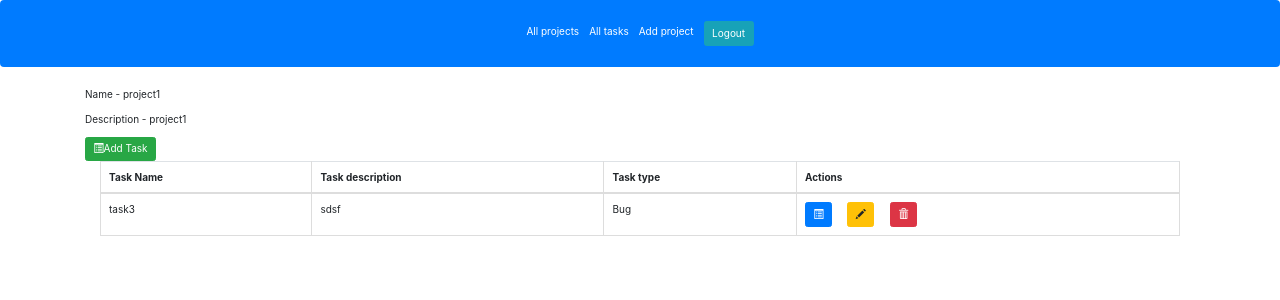
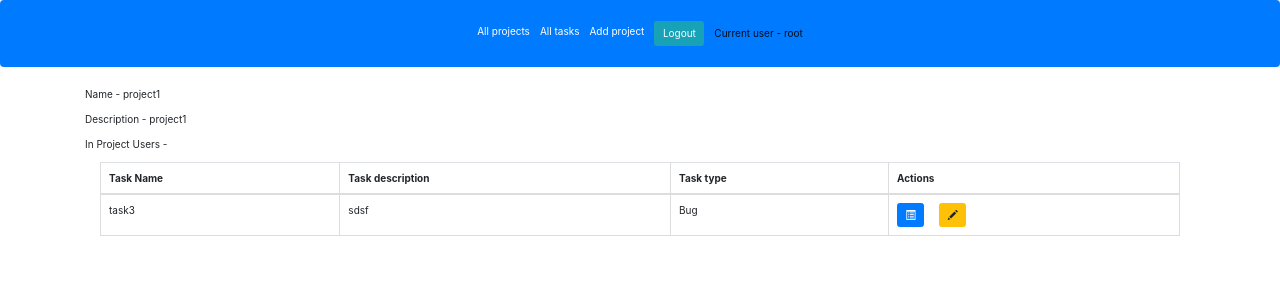
Before and after one commit to Alnazhm/homework_62_zhuldyz_kalbayeva, a Django app: page /projects/1 in a window 1280 px wide. Shown: the top 300 px of the page. Run offline with Django 4.2, Linux system fonts and the light colour scheme; a user stored in the database is signed in; data comes from the database, SQL or seed files in the repository; some libraries are stand-ins or nearby versions.

Commit message:
Сделаны 2 и 3 пункты, а точнее добавила связь многие-ко-многим между проектами и пользователями,реализована добавление и удаление пользователей из проекта, а также вывод пользователей проекта на его странице и созданы 3 группы Project Manager,Team Lead и Developer и настроены права доступа для этих ролей

```diff
--- a/app/todolist/models/projects.py
+++ b/app/todolist/models/projects.py
@@ -30,7 +30,11 @@ class Project(models.Model):
         verbose_name='Deleted',
         default=False, null=False
     )
-    # users = models.ManyToMany(User, related_name='projects', blank=True, through=User,)
+    users = models.ManyToManyField(
+        User,
+        related_name='projects',
+        blank=True
+        )
 
 
     def delete(self, using=None, keep_parents=False):
--- a/app/todolist/templates/base.html
+++ b/app/todolist/templates/base.html
@@ -26,12 +26,18 @@
         <li class="nav-item active ">
         <a class="nav-link text-white" href="{% url 'add_project' %}">Add project<span class="sr-only">(current)</span></a>
       </li>
+
             <li class="nav-item active ">
                    <a class="nav-link"><form action="{% url 'logout' %}" method="post">
                         {% csrf_token %}
                         <input class= "btn btn-info" type="submit" value="Logout">
                     </form><span class="sr-only">(current)</span></a>
                 </li>
+        <li class="nav-item active ">
+            <p class="nav-link" style="margin-top: 15px;">
+                Current user - {{ user.username }}
+            </p>
+        </li>
             {% else %}
 
              <li class="nav-item active "><a class="nav-link btn btn-info" style="margin-top: 7px; margin-bottom: 5px;" href="{% url 'login' %}" role="button">Sign In<span class="sr-only">(current)</span></a></li>
--- a/app/todolist/templates/detail_project.html
+++ b/app/todolist/templates/detail_project.html
@@ -2,11 +2,57 @@
 {% block content%}
 <p>Name - {{project.name}}</p>
 <p>Description - {{project.description}}</p>
-    <a class="card-link" href="{% url 'task_add' project.pk %}">
-        <button class="btn btn-success"><i class="glyphicon glyphicon-list-alt"></i>Add Task</button>
-    </a>
+<p> In Project Users -
+    {% for user in project.users.all %}
+        <span class="info-item"> {{ user.username }}{% if not forloop.last %}, {% endif %}</span>
+    {% endfor %}
+</p>
+
+<div class="row">
+    {% if user.is_authenticated %}
+         {% if  perms.todolist.add_tasks %}
+                {% for user in project.users.all  %}
+                    {% if user.username == request.user.username  %}
+                    <div class="col-2 text-center">
+                        <a href="{% url 'task_add' project.pk %}">
+                            <button type="submit" class="btn btn-primary btn-block">Add Task</button>
+                        </a>
+                    </div>
+                    {% endif %}
+                {% endfor %}
+         {% endif %}
+
+            {% for group in request.user.groups.all  %}
+                {% if group.name != 'Developer' %}
+                    {% for user in project.users.all  %}
+                        {% if user.username == request.user.username  %}
+                        <div class="col-2 text-center">
+                            <a href="{% url 'add_user_to_project' project.pk %}">
+                                <button type="submit" class="btn btn-primary btn-block">Add User</button>
+                            </a>
+                        </div>
+                        {% endif %}
+                    {% endfor %}
+                {% endif %}
+            {% endfor %}
+           {% for group in request.user.groups.all  %}
+                        {% if group.name != 'Developer' %}
+                            {% for user in project.users.all  %}
+                                {% if user.username == request.user.username  %}
+                                    <div class="col-2 text-center">
+                                        <a href="{% url 'delete_user_from_project' project.pk %}">
+                                            <button type="submit" class="btn btn-primary btn-block">Delete User</button>
+                                        </a>
+                                    </div>
+                                {% endif %}
+                            {% endfor %}
+                        {% endif %}
+            {% endfor %}
+    {% endif %}
+</div>
+
     {%for todo_task in todo_tasks%}
-        <div class="container">
+<div class="container">
   <div class="row">
     <div class="col-12">
       <table class="table table-bordered">
@@ -33,9 +79,19 @@
                 <a class="card-link" href="{% url 'edit_task' todo_task.pk %}">
               <button class="btn btn-warning"><i class="glyphicon glyphicon-pencil"></i></button>
                 </a>
-                <a class="card-link" href="{% url 'confirm_delete' todo_task.pk %}" >
-                <button type="button" class="btn btn-danger"><i class="glyphicon glyphicon-trash"></i></button>
-                </a>
+                {% for group in request.user.groups.all  %}
+                    {% if group.name != 'Developer' %}
+                        {% for user in project.users.all  %}
+                            {% if user.username == request.user.username  %}
+                                <a class="card-link" href="{% url 'confirm_delete' todo_task.pk %}" >
+                                <button type="button" class="btn btn-danger">
+                                    <i class="glyphicon glyphicon-trash"></i>
+                                </button>
+                                </a>
+                            {% endif %}
+                        {% endfor %}
+                    {% endif %}
+                {% endfor %}
             </td>
           </tr>
         </tbody>
--- a/app/todolist/templates/edit_project.html
+++ b/app/todolist/templates/edit_project.html
@@ -1,7 +1,7 @@
 {% extends 'base.html' %}
 {% block title %}
     Edit task
-{% endblock %}
+   {% endblock %}
 {% block content %}
     <div class="container">
         <div class="box">
@@ -16,4 +16,5 @@
            </form>
         </div>
     </div>
+
 {% endblock %}
--- a/app/todolist/templates/index_tasks.html
+++ b/app/todolist/templates/index_tasks.html
@@ -14,20 +14,22 @@
       {%if not forloop.last%}
       {% endif %}{% endfor %}
 
-      {% if user.is_authenticated %}
+
                 <a class="card-link" href="{% url 'edit_task' todo_task.pk %}">
                     <svg xmlns="http://www.w3.org/2000/svg" width="30" height="30" fill="currentColor" class="bi bi-pencil-square" viewBox="0 0 16 16">
                       <path d="M15.502 1.94a.5.5 0 0 1 0 .706L14.459 3.69l-2-2L13.502.646a.5.5 0 0 1 .707 0l1.293 1.293zm-1.75 2.456-2-2L4.939 9.21a.5.5 0 0 0-.121.196l-.805 2.414a.25.25 0 0 0 .316.316l2.414-.805a.5.5 0 0 0 .196-.12l6.813-6.814z"/>
                       <path fill-rule="evenodd" d="M1 13.5A1.5 1.5 0 0 0 2.5 15h11a1.5 1.5 0 0 0 1.5-1.5v-6a.5.5 0 0 0-1 0v6a.5.5 0 0 1-.5.5h-11a.5.5 0 0 1-.5-.5v-11a.5.5 0 0 1 .5-.5H9a.5.5 0 0 0 0-1H2.5A1.5 1.5 0 0 0 1 2.5v11z"/>
                     </svg>
                 </a>
+
+
                         <a class="card-link" href="{% url 'confirm_delete' todo_task.pk %}" >
                             <svg xmlns="http://www.w3.org/2000/svg" width="30" height="30" fill="currentColor" class="bi bi-file-earmark-x" viewBox="0 0 16 16">
                               <path d="M6.854 7.146a.5.5 0 1 0-.708.708L7.293 9l-1.147 1.146a.5.5 0 0 0 .708.708L8 9.707l1.146 1.147a.5.5 0 0 0 .708-.708L8.707 9l1.147-1.146a.5.5 0 0 0-.708-.708L8 8.293 6.854 7.146z"/>
                               <path d="M14 14V4.5L9.5 0H4a2 2 0 0 0-2 2v12a2 2 0 0 0 2 2h8a2 2 0 0 0 2-2zM9.5 3A1.5 1.5 0 0 0 11 4.5h2V14a1 1 0 0 1-1 1H4a1 1 0 0 1-1-1V2a1 1 0 0 1 1-1h5.5v2z"/>
                             </svg>
                         </a>
-  {% endif %}
+
       <a class="card-link" href="{% url 'task_detail' todo_task.pk %}">
           <svg xmlns="http://www.w3.org/2000/svg" width="30" height="30" fill="currentColor" class="bi bi-ticket-detailed-fill" viewBox="0 0 16 16">
             <path d="M0 4.5A1.5 1.5 0 0 1 1.5 3h13A1.5 1.5 0 0 1 16 4.5V6a.5.5 0 0 1-.5.5 1.5 1.5 0 0 0 0 3 .5.5 0 0 1 .5.5v1.5a1.5 1.5 0 0 1-1.5 1.5h-13A1.5 1.5 0 0 1 0 11.5V10a.5.5 0 0 1 .5-.5 1.5 1.5 0 1 0 0-3A.5.5 0 0 1 0 6V4.5Zm4 1a.5.5 0 0 0 .5.5h7a.5.5 0 0 0 0-1h-7a.5.5 0 0 0-.5.5Zm0 5a.5.5 0 0 0 .5.5h7a.5.5 0 0 0 0-1h-7a.5.5 0 0 0-.5.5ZM4 8a1 1 0 0 0 1 1h6a1 1 0 1 0 0-2H5a1 1 0 0 0-1 1Z"/>
--- a/app/todolist/urls.py
+++ b/app/todolist/urls.py
@@ -4,13 +4,14 @@ from todolist.views.add_task_view import TaskAddView
 from todolist.views.edit_task_view import TaskEditView
 from todolist.views.delete_task_view import TaskDeleteView
 from todolist.views.task_detail_view import TaskDetailView
-from todolist.views.projects import ProjectDetailView,ProjectAddView,ProjectEditView,ProjectDeleteView
+from todolist.views.projects import ProjectDetailView,ProjectAddView,ProjectEditView,ProjectDeleteView,AddUserToProjectView, ProjectUsersUpdateView
 from todolist.views.base_project import ProjectIndexView
 
 
 urlpatterns = [
     path('', ProjectIndexView.as_view(), name='index'),
     path('projects/add/', ProjectAddView.as_view(), name='add_project'),
+    path('project/<int:pk>/add_user/', AddUserToProjectView.as_view(), name='add_user_to_project'),
     path('projects/<int:pk>', ProjectDetailView.as_view(), name='detail_project'),
     path('projects/edit/<int:pk>', ProjectEditView.as_view(), name='edit_project'),
     path('projects/deleted/<int:pk>', ProjectDeleteView.as_view(), name='confirm_delete_project'),
@@ -18,7 +19,9 @@ urlpatterns = [
     path('projects/<int:pk>/task/add/', TaskAddView.as_view(), name='task_add'),
     path('tasks/<int:pk>', TaskDetailView.as_view(), name='task_detail'),
     path('tasks/edit/<int:pk>', TaskEditView.as_view(), name='edit_task'),
-    path('tasks/deleted/<int:pk>', TaskDeleteView.as_view(), name='confirm_delete')
+    path('tasks/deleted/<int:pk>', TaskDeleteView.as_view(), name='confirm_delete'),
+    path('projects/<int:pk>/user/add/', AddUserToProjectView.as_view(), name='add_user_to_project'),
+    path('projects/<int:pk>/user/delete/', ProjectUsersUpdateView.as_view(), name='delete_user_from_project')
 
 
 ]
--- a/app/todolist/views/projects.py
+++ b/app/todolist/views/projects.py
@@ -1,8 +1,16 @@
-from django.contrib.auth.mixins import LoginRequiredMixin
+from django.contrib.auth.mixins import LoginRequiredMixin, UserPassesTestMixin
 from django.urls import reverse, reverse_lazy
-from django.views.generic import DetailView, CreateView, UpdateView, DeleteView
+from django.views.generic import DetailView, CreateView, UpdateView, DeleteView, TemplateView
 from todolist.models import Project, Tasks
-from todolist.forms import ProjectForm
+from todolist.forms import ProjectForm,AddUserToProjectForm
+from django.contrib.auth.models import User
+from django.shortcuts import redirect
+from django.core.exceptions import PermissionDenied
+
+class GroupPermission(UserPassesTestMixin):
+    groups = []
+    def test_func(self):
+        return self.request.user.groups.filter(name__in=self.groups).exists()
 
 
 class ProjectDetailView(DetailView):
@@ -17,26 +25,65 @@ class ProjectDetailView(DetailView):
         return context
 
 
-class ProjectAddView(LoginRequiredMixin, CreateView):
+class ProjectAddView(GroupPermission, LoginRequiredMixin, CreateView):
     template_name = 'add_project.html'
     form_class = ProjectForm
     model = Project
+    groups = ['Project Manager']
 
     def get_success_url(self):
         return reverse('detail_project', kwargs={'pk': self.object.pk})
 
 
-class ProjectEditView(LoginRequiredMixin, UpdateView):
+class ProjectEditView(GroupPermission, LoginRequiredMixin, UpdateView):
     template_name = 'edit_project.html'
     form_class = ProjectForm
     model = Project
     context_object_name = 'project'
+    groups = ['Project Manager']
 
     def get_success_url(self):
         return reverse('detail_project', kwargs={'pk': self.object.pk})
 
 
-class ProjectDeleteView(LoginRequiredMixin, DeleteView):
+class ProjectDeleteView(GroupPermission, LoginRequiredMixin, DeleteView):
     template_name = 'confirm_delete_project.html'
     model = Project
     success_url = reverse_lazy('index')
+    groups = ['Project Manager']
+
+class AddUserToProjectView(GroupPermission, TemplateView):
+    template_name = 'add_user_to_project.html'
+    model = Project
+    groups = ['Project Manager', 'Team Lead']
+
+    def post(self, request, *args, **kwargs):
+        self.form = AddUserToProjectForm(self.request.POST)
+        if self.form.is_valid():
+            users = self.form.cleaned_data.get('users')
+            project = Project.objects.get(id=self.kwargs.get('pk'))
+            for user in users:
+                user = User.objects.get(username=user.username)
+                project.users.add(user)
+        return redirect('detail_project', pk=self.kwargs.get('pk'))
+
+    def dispatch(self, request, *args, **kwargs):
+        project = Project.objects.get(pk=self.kwargs.get('pk'))
+        if request.user not in project.users.all():
+            raise PermissionDenied
+        return super().dispatch(request, *args, **kwargs)
+
+    def get_context_data(self, *, object_list=None, **kwargs):
+        context = super().get_context_data(object_list=object_list, **kwargs)
+        context['form'] = AddUserToProjectForm
+        return context
+
+class ProjectUsersUpdateView(GroupPermission, LoginRequiredMixin, UpdateView):
+    model = Project
+    form_class = AddUserToProjectForm
+    template_name = 'add_user_to_project.html'
+    success_url = '/'
+    groups = ['Project Manager', 'Team Lead']
+
+    def get_success_url(self):
+        return reverse('detail_project', kwargs={'pk': self.object.pk})
```
Also changed, not shown: app/todolist/forms.py (+12 -0 lines), app/todolist/templates/add_user_to_project.html (added, +13 -0 lines), app/todolist/templates/index.html (+12 -0 lines), app/todolist/migrations/0009_project_users.py (added). Lines whose indentation alone changed are shown as unchanged.
